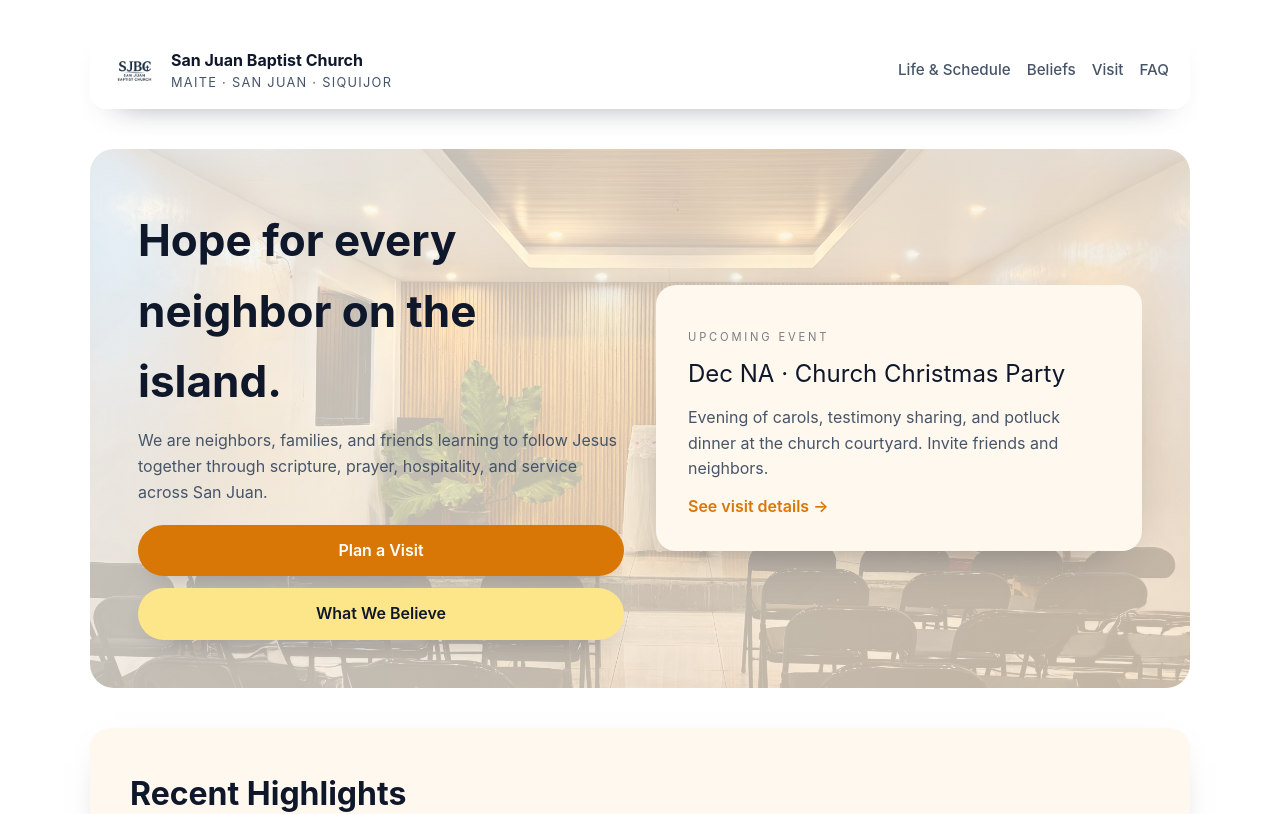
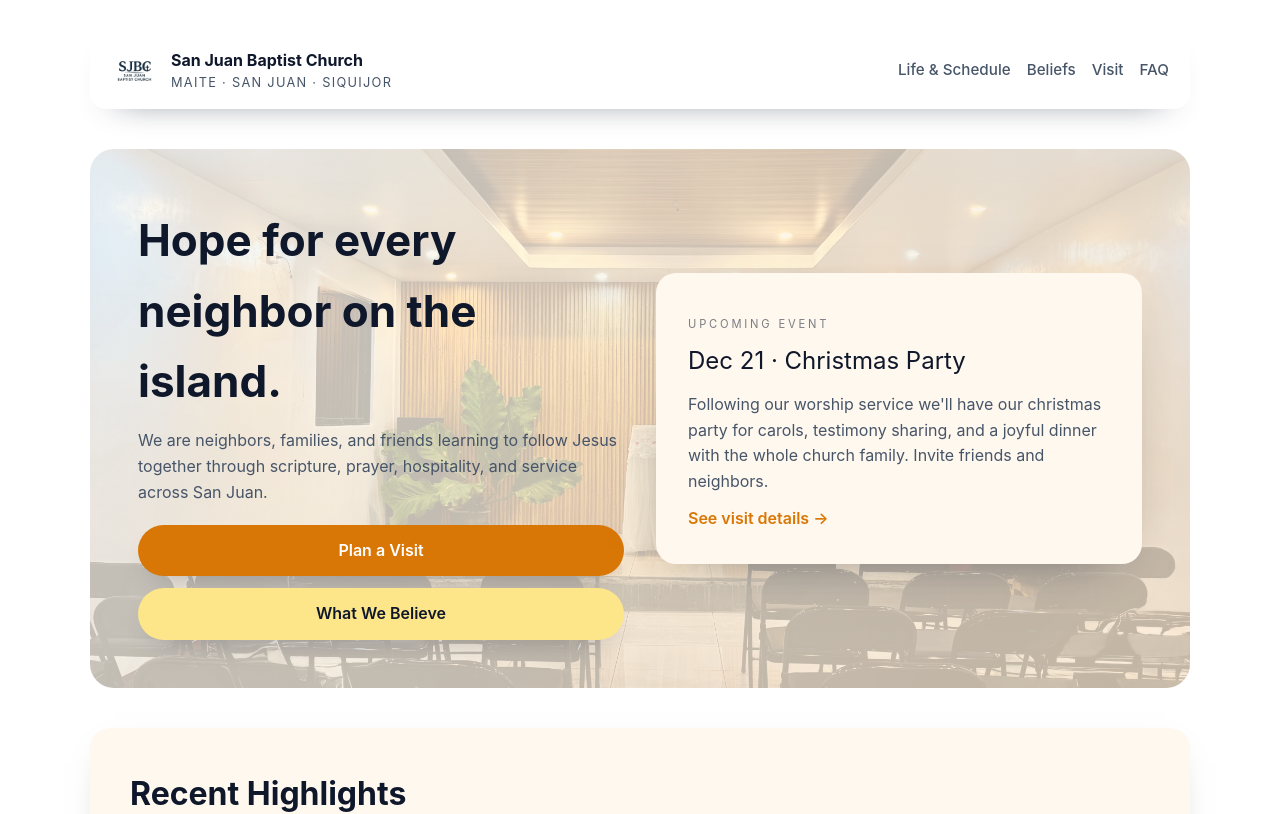
Before and after one commit to feirymaul/sjbc, a Next.js app: page / in a window 1280 px wide. Shown: the top 814 px of the page. Built offline with nearby package versions, Linux system fonts and the light colour scheme.

Commit message:
Add Christmas Party date

```diff
--- a/app/page.tsx
+++ b/app/page.tsx
@@ -71,10 +71,10 @@ const weeklySchedule: ScheduleBlock[] = [
 
 const upcomingEvents: EventItem[] = [
   {
-    date: "Dec NA",
-    title: "Church Christmas Party",
+    date: "Dec 21",
+    title: "Christmas Party",
     detail:
-      "Evening of carols, testimony sharing, and potluck dinner at the church courtyard. Invite friends and neighbors.",
+      "Following our worship service we'll have our christmas party for carols, testimony sharing, and a joyful dinner with the whole church family. Invite friends and neighbors.",
   },
 ];
 
```
